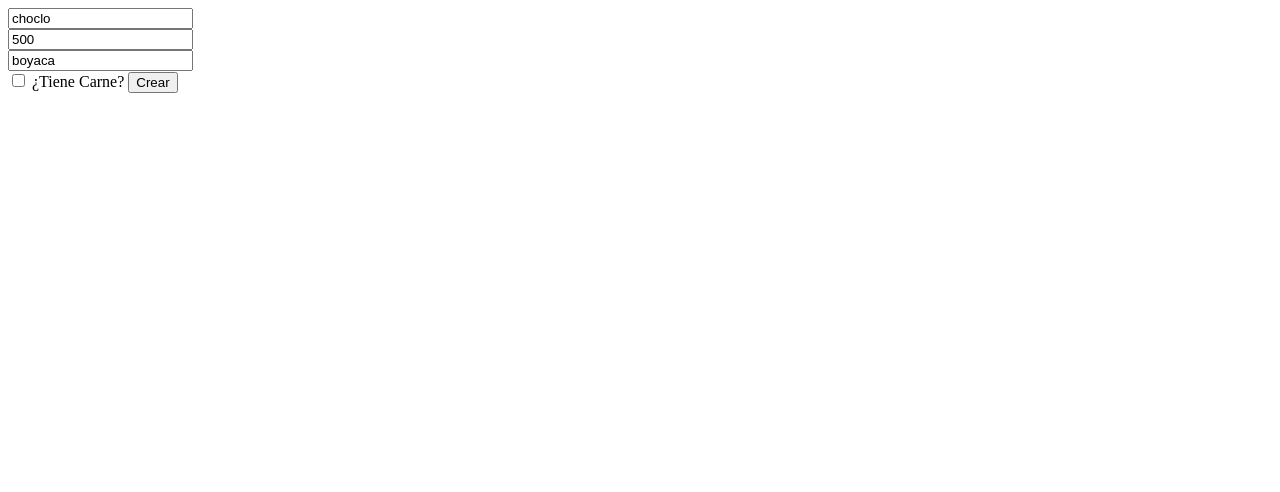
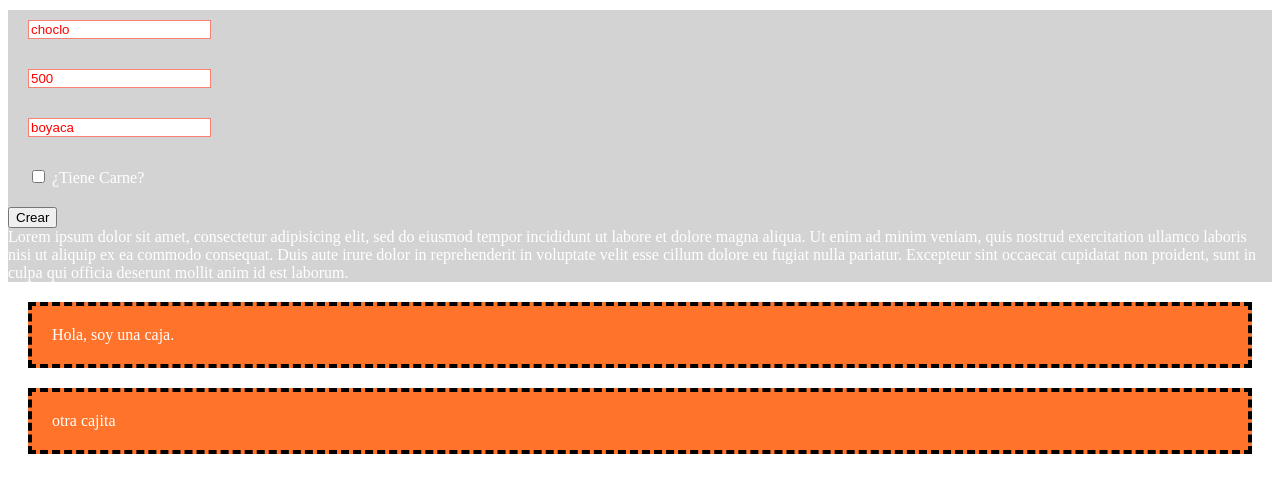
Before and after one commit to EmmaNaty/arepApp, a plain HTML site: page index.html at #!/crear in a window 1280 px wide. Drawn offline with nearby package versions, Linux system fonts and the light colour scheme; some packages are replaced by stand-ins of ours.

Commit message:
Agregamos archivo css

```diff
--- /dev/null
+++ b/app.css
@@ -0,0 +1,27 @@
+div{
+	background-color: lightgray;
+	color: rgb(255,255,255);
+}
+
+.cajita{
+	background-color: rgba(255, 100, 20, 0.9);
+	padding: 20px;
+	border: 4px dashed black;
+	margin: 20px;
+}
+
+.cajita:hover{
+	background: brown;
+}
+
+/***************************************/
+
+input{
+	border: 1px solid salmon;
+	color: red;
+}
+
+.input-container{
+	margin: 10px;
+	padding: 10px;
+}
--- a/create/create.html
+++ b/create/create.html
@@ -1,11 +1,16 @@
 <!-- realiza la peticion GET al servidor -->
+<div class="input-container">
 	<input type="text" placeholder="nombre" ng-model="controladorG.arepaObj.name">
-		<br>
+</div>
+<div class="input-container">
 	<input type="text" placeholder="calorias" ng-model="controladorG.arepaObj.calories">
-		<br>
+</div>
+<div class="input-container">
 	<input type="text" placeholder="region" ng-model="controladorG.arepaObj.region">
-		<br>
+</div>
+<div class="input-container">
 	<input type="checkbox" id="hasMeatCheck" ng-model="controladorG.arepaObj.hasMeat">
 	<label for="hasMeatCheck">¿Tiene Carne?</label>
+</div>
 
 <button ng-click="controladorG.create(controladorG.arepaObj)">Crear</button>
--- a/index.html
+++ b/index.html
@@ -3,10 +3,29 @@
 <head>
 	<meta charset="utf-8">
 	<title></title>
+	<link rel="stylesheet" type="text/css" href="./app.css">
 </head>
 <body ng-app="arepApp">
 
 	<div ui-view></div>
+
+	<div>Lorem ipsum dolor sit amet, consectetur adipisicing elit, sed do eiusmod
+	tempor incididunt ut labore et dolore magna aliqua. Ut enim ad minim veniam,
+	quis nostrud exercitation ullamco laboris nisi ut aliquip ex ea commodo
+	consequat. Duis aute irure dolor in reprehenderit in voluptate velit esse
+	cillum dolore eu fugiat nulla pariatur. Excepteur sint occaecat cupidatat non
+	proident, sunt in culpa qui officia deserunt mollit anim id est laborum.</div>
+
+	<div class="cajita">
+		Hola, soy una caja.
+	</div>
+
+
+	<div class="cajita">
+		otra cajita
+	</div>
+
+
 
 	<script src="https://ajax.googleapis.com/ajax/libs/angularjs/1.4.6/angular.min.js"></script>
 	<script src="http://angular-ui.github.io/ui-router/release/angular-ui-router.js"></script>
```
Lines whose indentation alone changed are shown as unchanged.
